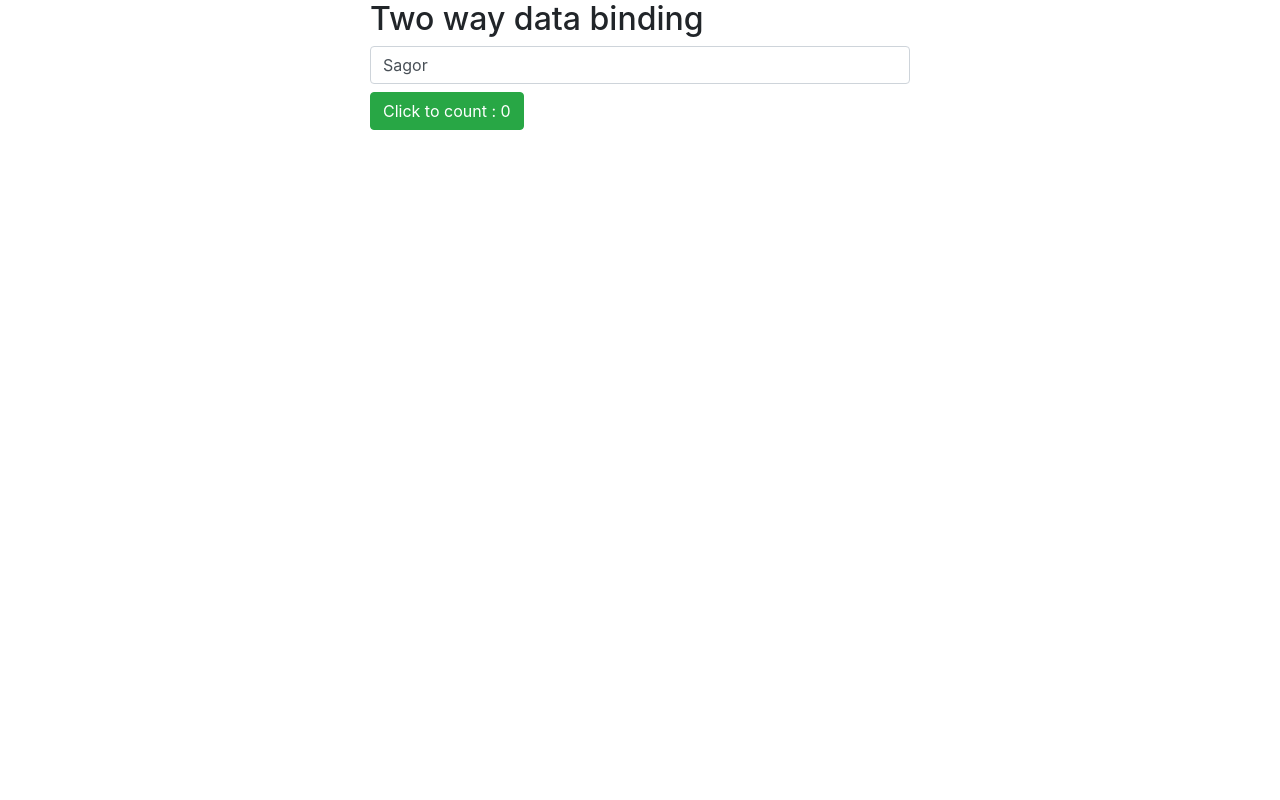
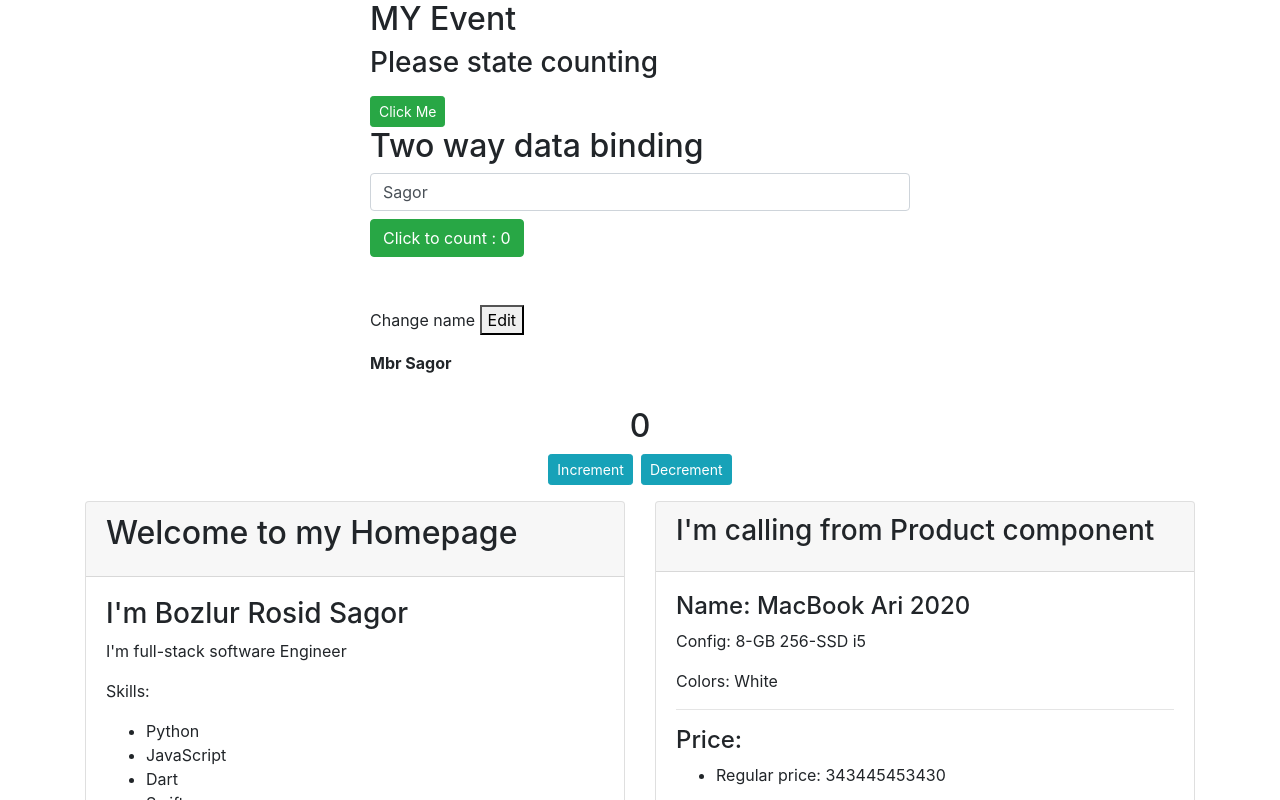
Before and after one commit to mbrsagor/youReacker, a React (Create React App) app: page / in a window 1280 px wide. Shown: the top 800 px of the page. Built offline with nearby package versions, Linux system fonts and the light colour scheme.

Commit message:
Editable field

```diff
--- a/src/components/App.jsx
+++ b/src/components/App.jsx
@@ -13,7 +13,7 @@ class App extends React.Component {
                         <MyEvent />
                     </div>
                 </div>
-                {/* <div className="row mb-3">
+                <div className="row mb-3">
                     <div className="col-md-6 offset-3">
                         <MyState />
                     </div>
@@ -43,7 +43,7 @@ class App extends React.Component {
                             </div>
                         </div>
                     </div>
-                </div> */}
+                </div>
             </div>
         )
     }
--- /dev/null
+++ b/src/components/my_events/change_name.jsx
@@ -0,0 +1,37 @@
+import React, { Component } from 'react'
+
+export default class ChangeName extends Component {
+
+    state = {
+        name: 'Mbr Sagor',
+        is_editable: false
+    }
+
+    changeHandler = event => {
+        this.setState({name: event.target.value})
+    }
+
+    editAbleHandler = () => {
+        this.setState({is_editable: true})
+    }
+
+    handlerEnterPrcess = event => {
+        if(event.key === 'Enter'){
+            if (event.target.value) {
+                this.setState({is_editable:false})
+            }
+        }
+    }
+
+    render() {
+        return (
+            <div className="mt-5 mb-3">
+                <p>Change name <button onClick={()=>{this.setState({is_editable:true})}}>Edit</button></p>
+                {this.state.is_editable ? (
+                    <input type="text" className="form-control" placeholder="Enter your name" value={this.state.name} onChange={this.changeHandler} onKeyPress={this.handlerEnterPrcess}/>
+                ): <p onDoubleClick={this.editAbleHandler}><strong>{this.state.name}</strong></p>
+                }
+            </div>
+        )
+    }
+}
--- a/src/components/my_events/index.jsx
+++ b/src/components/my_events/index.jsx
@@ -1,14 +1,16 @@
 import React, { Component } from 'react';
 import ClickMe from './clickMe';
 import TwoWayDataBinding from './two_way_data_binding';
+import ChangeName from './change_name';
 
 class MyEvent extends Component {
     render() {
         return (
             <div>
-                {/* <h2>MY Event</h2>
-                <ClickMe/> */}
+                <h2>MY Event</h2>
+                <ClickMe/>
                 <TwoWayDataBinding />
+                <ChangeName />
             </div>
         )
     }
```
Also changed, not shown: 1 other file (tests, documents, lock files or other folders).
